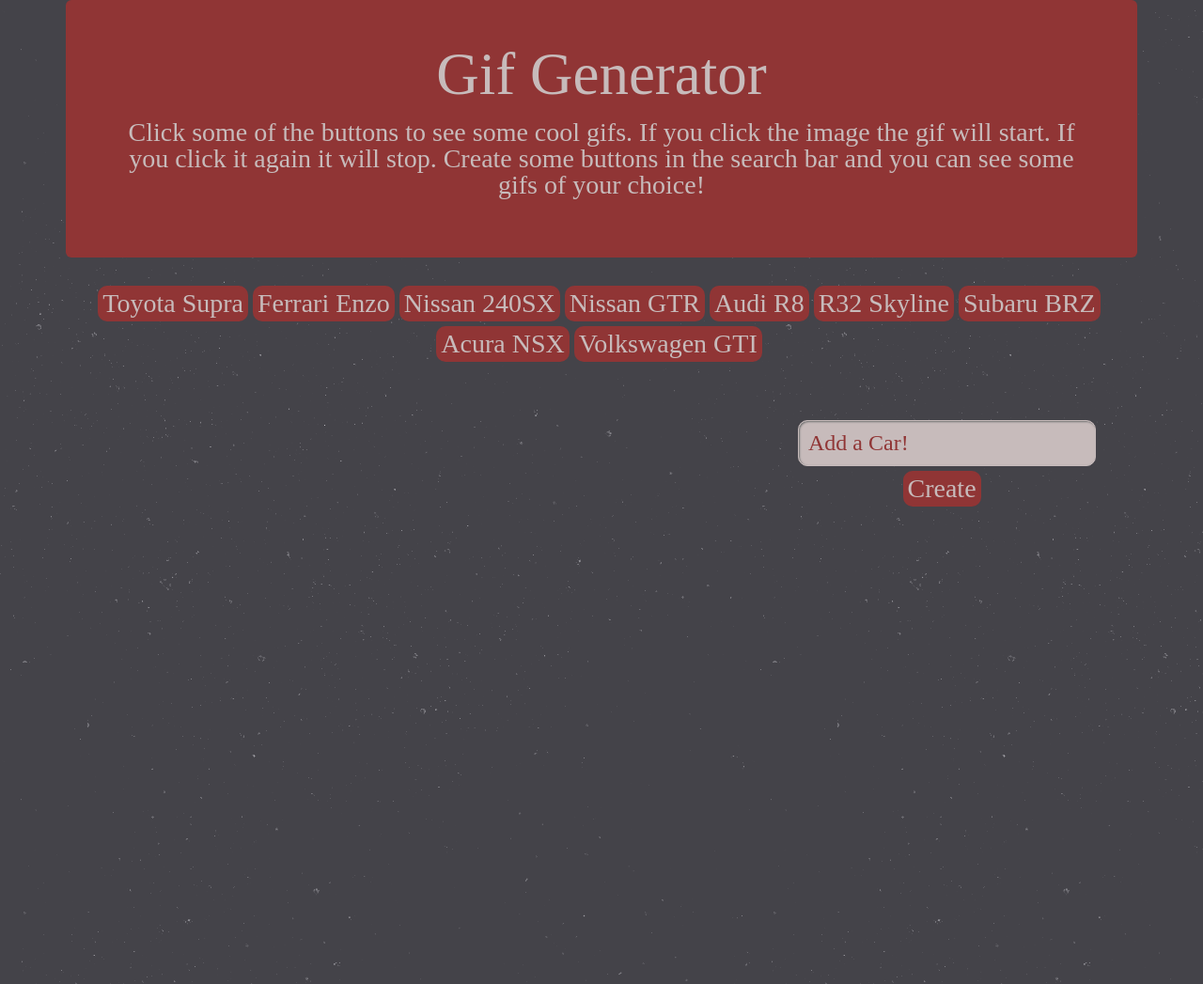
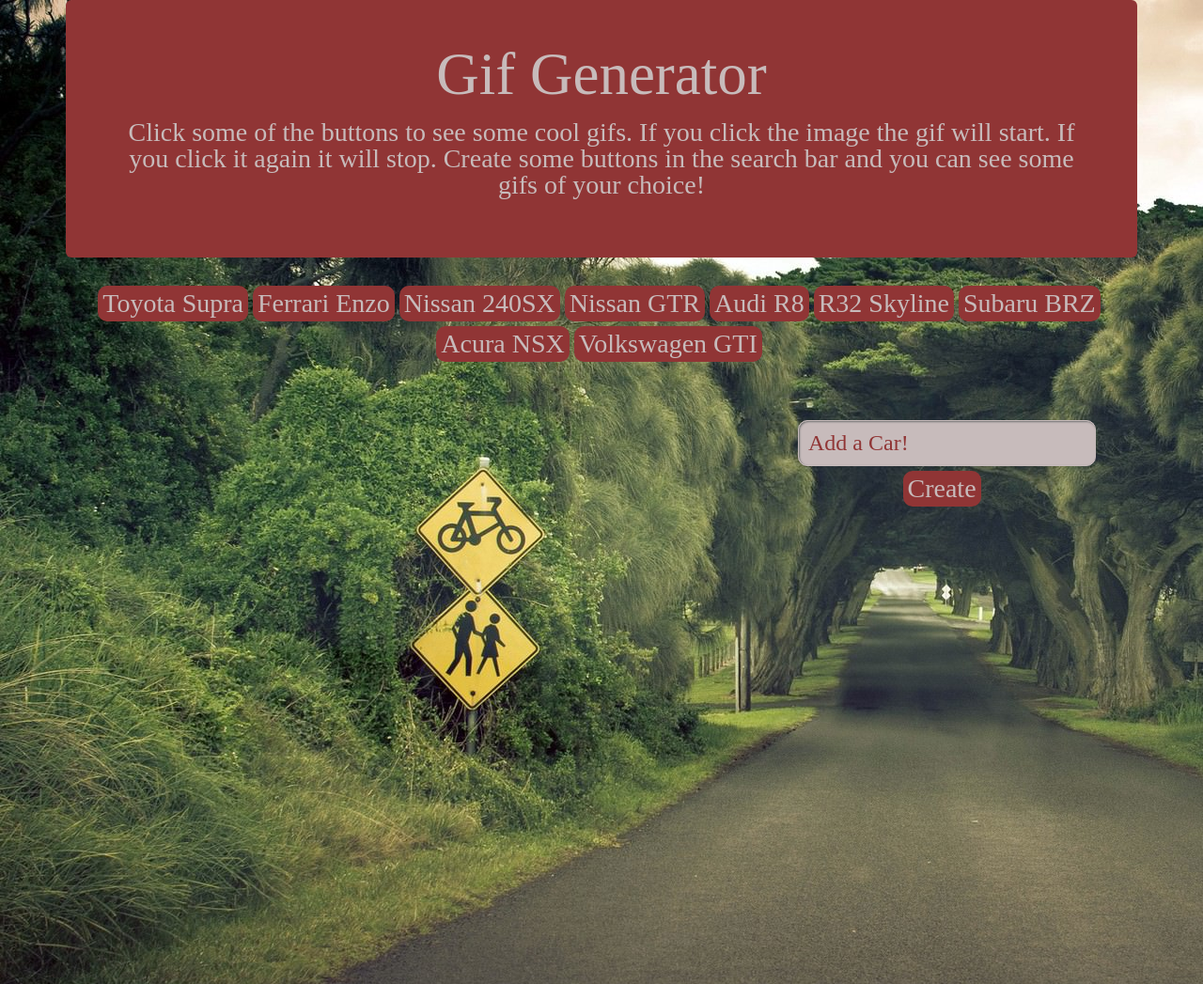
Before and after one commit to Johnb0t/Giftastic, a PHP site: page / in a window 1280 px wide. Shown: the whole page at 94% size. Run offline with PHP 8.4, Linux system fonts and the light colour scheme; some libraries are stand-ins or nearby versions.

Commit message:
background image css

```diff
--- a/assets/css/style.css
+++ b/assets/css/style.css
@@ -2,7 +2,9 @@
 	box-sizing: border-box;
 }
 body {
-	background: url("../images/stardust.png");
+	background: url("../images/road.jpg");
+	background-repeat: no-repeat;
+    background-attachment: fixed;
 }
 .containter {
 	margin: 0 auto;
@@ -18,6 +20,7 @@
 	margin: 0;
 	margin-bottom: 5%;
 	font-size: 28px;
+
 }
 #gifs {
 	margin: 0 auto;
@@ -65,6 +68,7 @@
 	float: left;
 	margin-left: 33%;
 	margin-right: 33%;
+
 }
 input[type="text"] {
   padding: 10px;
@@ -76,6 +80,7 @@
   background: #c7bbbb;
   font-size: 24px;
   color:  #903535;
+
 }
 .jumbotron {
 	background: #903535;
```
Also changed, not shown: assets/images/road.jpg (added).
